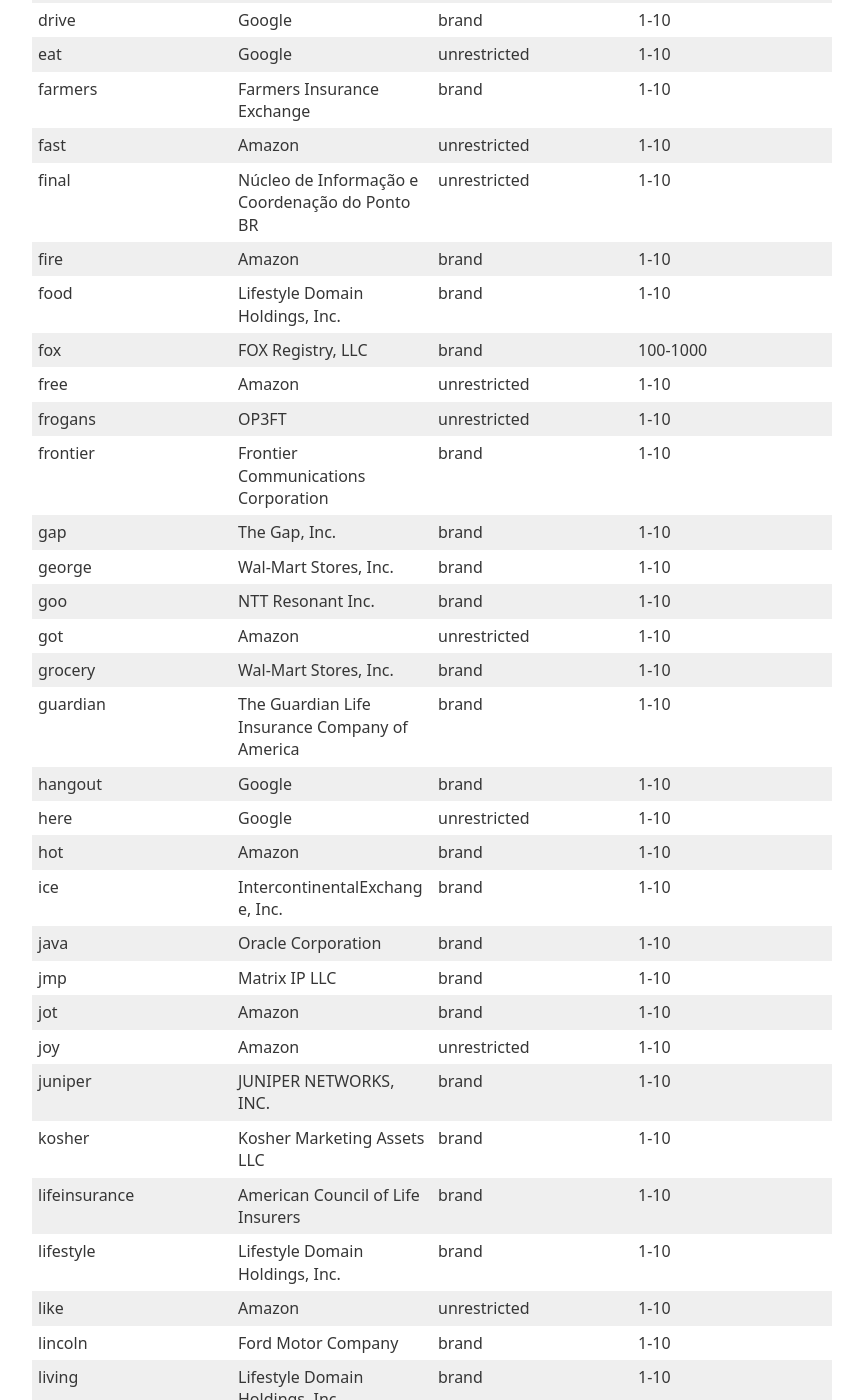
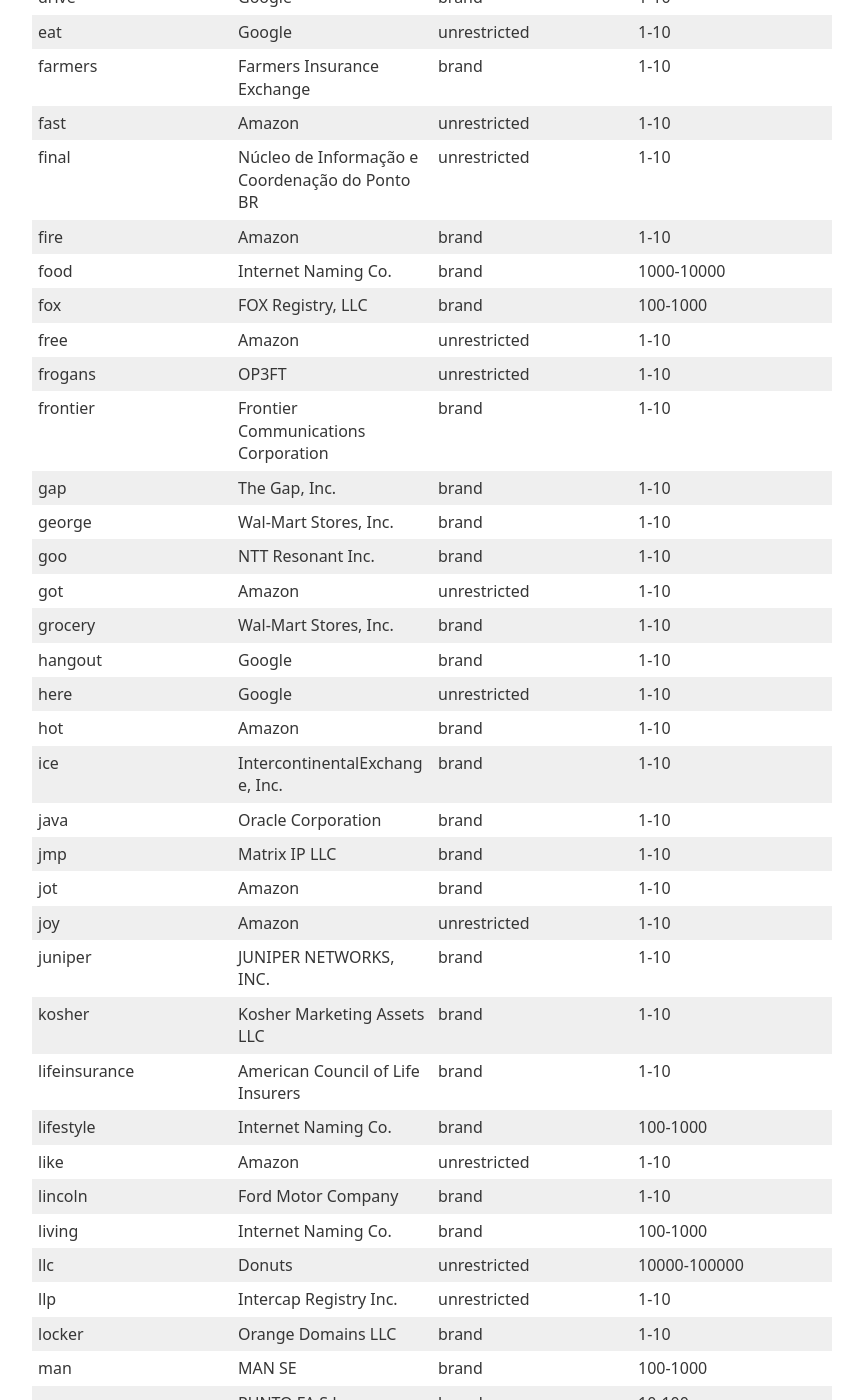
Before and after one commit to captn3m0/tld-squatting, a Jekyll site: the page built from README.md, in a window 1280 px wide and 1400 px high, scrolled down 1715 px. Shown: the whole window, without its empty margins (208-1071 px from the left). Built offline with Jekyll 4.4.1, drawn with Linux system fonts in a browser that asks for light colours; some of the changed text lies outside the part shown.

Commit message:
general TLD updates

```diff
--- a/_data/domain_count.yml
+++ b/_data/domain_count.yml
@@ -67,7 +67,6 @@
 author: 1
 auto: 100
 autos: 10000
-avianca: 1
 aws: 100
 axa: 10
 azure: 10
@@ -126,7 +125,7 @@
 bosch: 1
 bostik: 1
 boston: 1000
-bot: 1000
+bot: 10000
 boutique: 10000
 box: 1000
 bradesco: 100
@@ -169,7 +168,6 @@
 cba: 10
 cbn: 1
 cbre: 1
-cbs: 10
 center: 10000
 ceo: 1000
 cern: 10
@@ -204,9 +202,8 @@
 coach: 10000
 codes: 10000
 coffee: 10000
-college: 1000
+college: 10000
 cologne: 1000
-comcast: 1
 commbank: 1
 community: 10000
 company: 10000
@@ -226,7 +223,7 @@
 coupons: 1000
 courses: 1000
 cpa: 1000
-credit: 10000
+credit: 1000
 creditcard: 1000
 creditunion: 100
 cricket: 1000
@@ -270,7 +267,7 @@
 discount: 1000
 discover: 100
 dish: 1
-diy: 1
+diy: 100
 dnp: 1
 docs: 1
 doctor: 1000
@@ -289,7 +286,7 @@
 earth: 10000
 eat: 1
 eco: 1000
-edeka: 10
+edeka: 100
 education: 10000
 email: 100000
 emerck: 10
@@ -323,7 +320,7 @@
 fashion: 10000
 fast: 1
 fedex: 1
-feedback: 1000
+feedback: 10000
 ferrari: 1
 ferrero: 1
 fidelity: 1
@@ -346,7 +343,7 @@
 flowers: 1000
 fly: 1
 foo: 1000
-food: 1
+food: 1000
 football: 1000
 ford: 10
 forex: 1000
@@ -411,7 +408,6 @@
 gripe: 1000
 grocery: 1
 group: 100000
-guardian: 1
 gucci: 10
 guge: 1
 guide: 10000
@@ -547,7 +543,7 @@
 lidl: 10
 life: 100000
 lifeinsurance: 1
-lifestyle: 1
+lifestyle: 100
 lighting: 1000
 like: 1
 lilly: 1
@@ -557,7 +553,7 @@
 link: 100000
 lipsy: 100
 live: 100000
-living: 1
+living: 100
 llc: 10000
 llp: 1
 loan: 1000
@@ -567,7 +563,7 @@
 lol: 100000
 london: 10000
 lotte: 1
-lotto: 10
+lotto: 100
 love: 10000
 lpl: 1
 lplfinancial: 1
@@ -590,7 +586,7 @@
 marriott: 10
 marshalls: 1
 mattel: 1
-mba: 10000
+mba: 1000
 mckinsey: 1
 med: 10000
 media: 10000
@@ -702,7 +698,7 @@
 photo: 10000
 photography: 10000
 photos: 10000
-physio: 1000
+physio: 100
 pics: 10000
 pictet: 10
 pictures: 1000
@@ -712,7 +708,7 @@
 pink: 1000
 pioneer: 10
 pizza: 1000
-place: 10000
+place: 1000
 play: 1
 playstation: 1
 plumbing: 1000
@@ -834,7 +830,6 @@
 shopping: 1000
 shouji: 1
 show: 10000
-showtime: 1
 silk: 1
 sina: 1
 singles: 1000
@@ -891,9 +886,9 @@
 taipei: 1000
 talk: 1
 taobao: 1
-target: 10
+target: 100
 tatamotors: 10
-tatar: 100
+tatar: 1000
 tattoo: 1000
 tax: 10000
 taxi: 1000
@@ -927,7 +922,7 @@
 total: 100
 tours: 10000
 town: 1000
-toyota: 10
+toyota: 100
 toys: 1000
 trade: 10000
 trading: 1000
@@ -949,7 +944,7 @@
 uol: 10
 ups: 1
 vacations: 1000
-vana: 1
+vana: 10
 vanguard: 10
 vegas: 10000
 ventures: 10000
@@ -961,8 +956,8 @@
 vig: 10
 viking: 1
 villas: 1000
-vin: 10000
-vip: 100000
+vin: 1000
+vip: 1000000
 virgin: 1
 visa: 1
 vision: 10000
@@ -995,7 +990,7 @@
 wien: 10000
 wiki: 10000
 williamhill: 10
-win: 100000
+win: 10000
 windows: 10
 wine: 10000
 winners: 1
@@ -1010,7 +1005,6 @@
 wtf: 10000
 xbox: 10
 xerox: 1
-xfinity: 1
 xihuan: 1
 xin: 10000
 xn--11b4c3d: 1
@@ -1028,7 +1022,7 @@
 xn--5su34j936bgsg: 1
 xn--5tzm5g: 1000
 xn--6frz82g: 1000
-xn--6qq986b3xl: 10000
+xn--6qq986b3xl: 1000
 xn--80adxhks: 10000
 xn--80aqecdr1a: 1
 xn--80asehdb: 1000
@@ -1053,7 +1047,7 @@
 xn--fct429k: 10
 xn--fhbei: 1
 xn--fiq228c5hs: 10000
-xn--fiq64b: 100
+xn--fiq64b: 10
 xn--fjq720a: 100
 xn--flw351e: 1
 xn--fzys8d69uvgm: 1
--- a/_data/ntld.csv
+++ b/_data/ntld.csv
@@ -68,7 +68,6 @@
 author,NA,unrestricted,Amazon
 auto,GA,unrestricted,XYZ.COM LLC
 autos,GA,restricted,XYZ.COM LLC
-avianca,NA,brand,Aerovias del Continente Americano S.A. Avianca
 aws,NA,brand,Amazon
 axa,NA,brand,AXA SA
 azure,NA,brand,Microsoft Corporation
@@ -170,9 +169,8 @@
 cba,NA,brand,COMMONWEALTH BANK OF AUSTRALIA
 cbn,NA,brand,"The Christian Broadcasting Network, Inc."
 cbre,NA,brand,"CBRE, Inc."
-cbs,NA,brand,CBS Domains Inc.
 center,GA,unrestricted,Donuts
-ceo,GA,unrestricted,CEOTLD Pty Ltd (PeopleBrowsr Inc.)
+ceo,GA,unrestricted,XYZ.COM LLC
 cern,NA,brand,"European Organization for Nuclear Research (""CERN"")"
 cfa,NA,brand,CFA Institute
 cfd,GA,restricted,Shortdot SA
@@ -207,7 +205,6 @@
 coffee,GA,unrestricted,Donuts
 college,GA,unrestricted,XYZ.COM LLC
 cologne,GA,unrestricted,dotKoeln GmbH
-comcast,NA,brand,"Comcast IP Holdings I, LLC"
 commbank,NA,brand,COMMONWEALTH BANK OF AUSTRALIA
 community,GA,unrestricted,Donuts
 company,GA,unrestricted,Donuts
@@ -271,7 +268,7 @@
 discount,GA,unrestricted,Donuts
 discover,NA,brand,Discover Financial Services
 dish,NA,brand,Dish DBS Corporation
-diy,SR,brand,"Lifestyle Domain Holdings, Inc."
+diy,NA,brand,Internet Naming Co.
 dnp,NA,brand,"Dai Nippon Printing Co., Ltd."
 docs,NA,unrestricted,Google
 doctor,GA,unrestricted,Donuts
@@ -347,7 +344,7 @@
 flowers,GA,unrestricted,XYZ.COM LLC
 fly,NA,restricted,Google
 foo,GA,unrestricted,Google
-food,SR,brand,"Lifestyle Domain Holdings, Inc."
+food,NA,brand,Internet Naming Co.
 football,GA,unrestricted,Donuts
 ford,NA,brand,Ford Motor Company
 forex,GA,semi-restricted,Donuts
@@ -412,7 +409,6 @@
 gripe,GA,unrestricted,Donuts
 grocery,NA,brand,"Wal-Mart Stores, Inc."
 group,GA,unrestricted,Donuts
-guardian,NA,brand,The Guardian Life Insurance Company of America
 gucci,NA,brand,Guccio Gucci S.p.a.
 guge,NA,brand,Google
 guide,GA,unrestricted,Donuts
@@ -548,7 +544,7 @@
 lidl,NA,brand,Schwarz Domains und Services GmbH & Co. KG
 life,GA,unrestricted,Donuts
 lifeinsurance,NA,brand,American Council of Life Insurers
-lifestyle,SR,brand,"Lifestyle Domain Holdings, Inc."
+lifestyle,NA,brand,Internet Naming Co.
 lighting,GA,unrestricted,Donuts
 like,NA,unrestricted,Amazon
 lilly,NA,brand,Eli Lilly and Company
@@ -558,12 +554,12 @@
 link,GA,unrestricted,Nova Registry Ltd.
 lipsy,NA,brand,Lipsy Ltd
 live,GA,unrestricted,Donuts
-living,SR,brand,"Lifestyle Domain Holdings, Inc."
+living,NA,brand,Internet Naming Co.
 llc,NA,unrestricted,Donuts
 llp,NA,unrestricted,Intercap Registry Inc.
 loan,GA,unrestricted,Global Registry Services Limited (Domain Venture Partners)
 loans,GA,unrestricted,Donuts
-locker,NA,brand,Dish DBS Corporation
+locker,SR,brand,Orange Domains LLC
 locus,NA,brand,Locus Analytics LLC
 lol,GA,unrestricted,XYZ.COM LLC
 london,GA,unrestricted,Dot London Domains Limited (Minds + Machines Group Limited)
@@ -664,7 +660,7 @@
 ntt,NA,brand,NIPPON Telegraph and Telephone Corp.
 nyc,GA,semi-restricted,The City of New York by and through the New York City Department of Information Technology & Telecommunications
 obi,NA,brand,OBI Group Holding SE & Co. KGaA
-observer,GA,unrestricted,Donuts
+observer,GA,unrestricted,"Fegistry, LLC"
 office,NA,brand,Microsoft Corporation
 okinawa,GA,unrestricted,"BRregistry, Inc."
 olayan,NA,brand,Crescent Holding GmbH
@@ -747,7 +743,7 @@
 read,NA,unrestricted,Amazon
 realestate,GA,brand,dotRealEstate LLC
 realtor,GA,restricted,Real Estate Domains LLC
-realty,GA,unrestricted,Donuts
+realty,GA,unrestricted,Internet Naming Co.
 recipes,GA,unrestricted,Donuts
 red,GA,unrestricted,Donuts
 redstone,NA,brand,"Redstone Haute Couture Co., Ltd."
@@ -835,7 +831,6 @@
 shopping,GA,unrestricted,Donuts
 shouji,NA,brand,QIHOO 360 Technology Co. Ltd.
 show,GA,unrestricted,Donuts
-showtime,NA,brand,CBS Domains Inc.
 silk,NA,unrestricted,Amazon
 sina,NA,brand,Sina Corporation
 singles,GA,unrestricted,Donuts
@@ -895,7 +890,7 @@
 target,NA,brand,"Target Domain Holdings, LLC"
 tatamotors,NA,brand,Tata Motors Ltd
 tatar,GA,unrestricted,"Limited Liability Company ""Coordination Center of Regional Domain of Tatarstan Republic"""
-tattoo,GA,unrestricted,"Top Level Design, LLC"
+tattoo,GA,unrestricted,"Registry Services, LLC"
 tax,GA,unrestricted,Donuts
 taxi,GA,unrestricted,Donuts
 tci,NA,unrestricted,Asia Green IT System Bilgisayar San. ve Tic. Ltd. Sti.
@@ -950,7 +945,7 @@
 uol,NA,brand,UBN INTERNET LTDA.
 ups,NA,brand,"UPS Market Driver, Inc."
 vacations,GA,unrestricted,Donuts
-vana,SR,brand,"Lifestyle Domain Holdings, Inc."
+vana,NA,brand,Internet Naming Co.
 vanguard,NA,brand,"The Vanguard Group, Inc."
 vegas,GA,unrestricted,"Dot Vegas, Inc."
 ventures,GA,unrestricted,Donuts
@@ -1011,7 +1006,6 @@
 wtf,GA,unrestricted,Donuts
 xbox,NA,brand,Microsoft Corporation
 xerox,NA,brand,Xerox DNHC LLC
-xfinity,NA,brand,"Comcast IP Holdings I, LLC"
 xihuan,NA,brand,QIHOO 360 Technology Co. Ltd.
 xin,GA,semi-restricted,Elegant Leader Limited (Alibaba Group Holding Ltd.)
 xn--11b4c3d,NA,unrestricted,VeriSign Sarl
--- a/ntld_parse.py
+++ b/ntld_parse.py
@@ -44,10 +44,8 @@
         }
 
 if __name__ == "__main__":
-    # Make Request
-    conn = http.client.HTTPSConnection("ntldstats.com")
-    conn.request("GET", "/tld")
-    html = conn.getresponse().read().decode('utf-8')
+    with open('ntld.html', 'r') as f:
+        html = f.read()
     soup = BeautifulSoup(html, "html.parser")
 
     # Parse the response
```
Also changed, not shown: tlds-alpha-by-domain.txt (+1 -6 lines).
